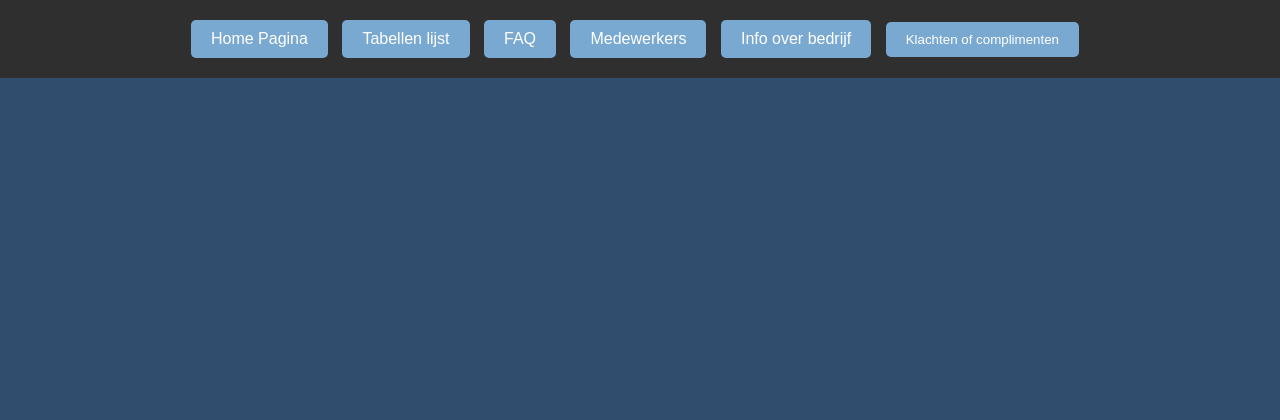
After one commit to 9022569/workshop-periode-3, a PHP site: page /medewerkers.php in a window 1280 px wide. The commit adds this page. Shown: the top 420 px of the page. Run offline with PHP 8.4, Linux system fonts and the light colour scheme.

Commit message:
medewerkers unfinished

```diff
--- /dev/null
+++ b/Pages/medewerkers.css
@@ -0,0 +1,5 @@
+.medewerkers {
+    background-color: #304D6D;
+    height: 120vh;
+    width: 100vw;
+}
--- /dev/null
+++ b/Pages/medewerkers.php
@@ -0,0 +1,20 @@
+<!DOCTYPE html>
+<html lang="en">
+<head>
+    <meta charset="UTF-8">
+    <meta name="viewport" content="width=device-width, initial-scale=1.0">
+    <title>Document</title>
+    <link rel="stylesheet" href="navmenu.css">
+    <link rel="stylesheet" href="medewerkers.css">
+</head>
+<body>
+    <header class="nav">
+        <?php include "navmenu.php"; ?>
+    </header>
+
+    <section class="medewerkers">
+
+    </section>
+
+</body>
+</html>
--- a/Pages/navmenu.php
+++ b/Pages/navmenu.php
@@ -3,6 +3,7 @@
         <li><a href="index.php">Home Pagina</a></li>
         <li><a href="tabellen.php">Tabellen lijst</a></li>
         <li><a href="FAQ.php">FAQ</a></li>
+        <li><a href="medewerkers.php">Medewerkers</a></li>
         <li><a href="info.php">Info over bedrijf</a></li>
         <li class="dropdown">
             <button class="dropbtn">Klachten of complimenten</button>
```
Also changed, not shown: Images/clown.png (added).
